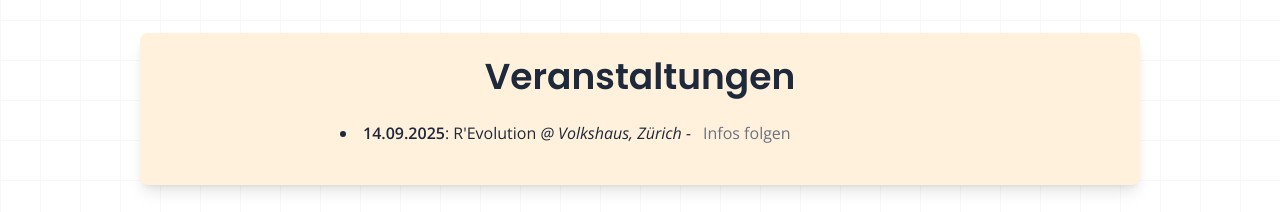
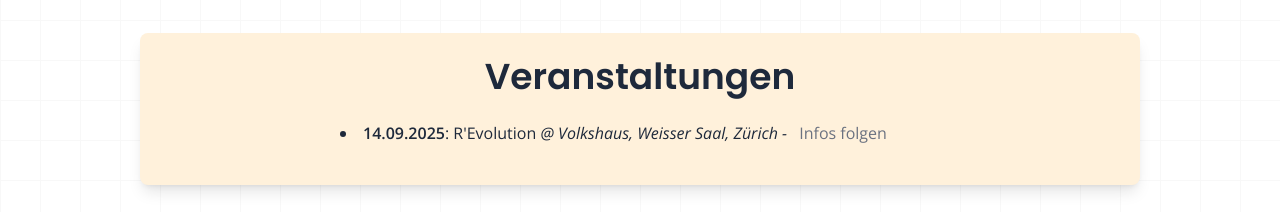
Before and after one commit to vntero/cafeaulait, a SvelteKit app: page / in a window 1280 px wide. Shown: the part 780-992 px from the top of the page. Built offline with nearby package versions, Linux system fonts and the light colour scheme.

Commit message:
cal-26 updates text

```diff
--- a/src/components/Intro.svelte
+++ b/src/components/Intro.svelte
@@ -14,7 +14,7 @@
     {
       date: '14.09.2025',
       title: `R'Evolution`,
-      location: 'Volkshaus, Zürich -',
+      location: 'Volkshaus, Weisser Saal, Zürich -',
       note: 'Infos folgen',
     },
     // {
```
